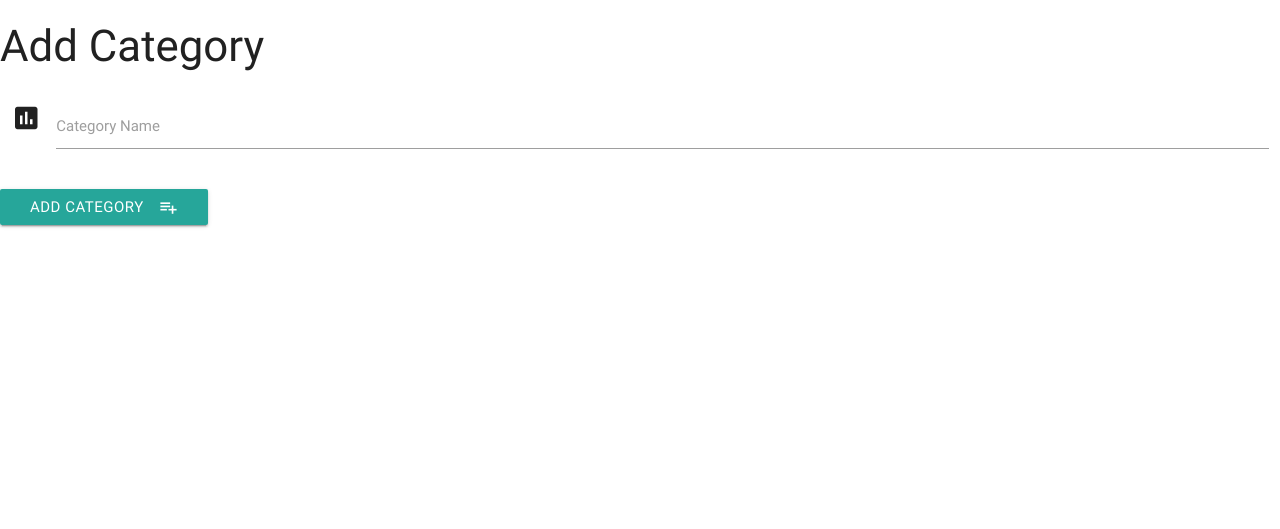
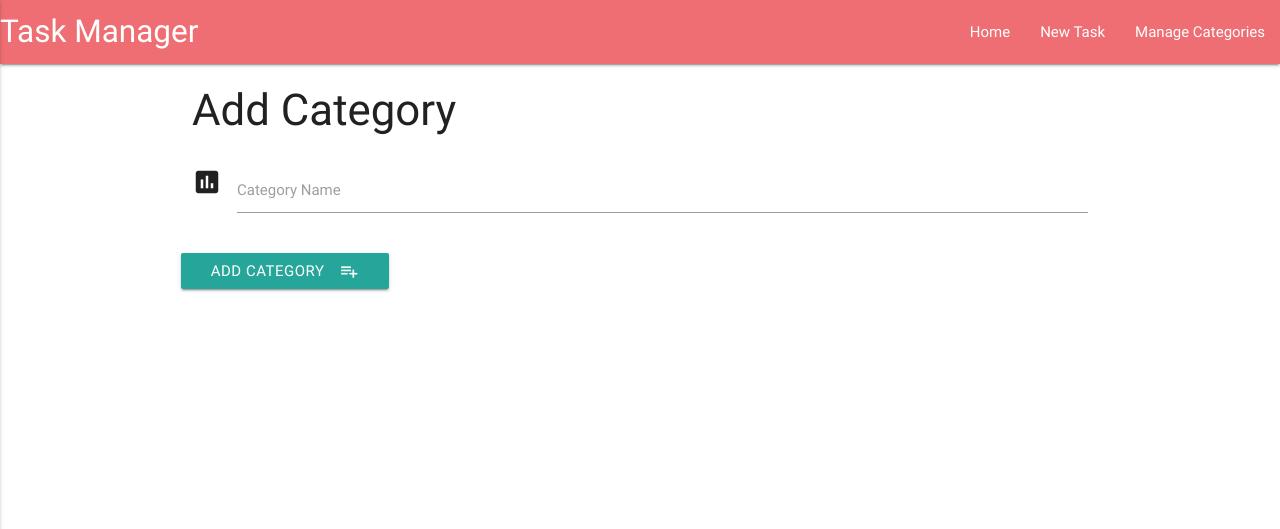
Before and after one commit to machikolacey/python-flask-app, a Flask app: page /add_category in a window 1280 px wide. Shown: the top 529 px of the page. Run offline with Flask 2, Linux system fonts and the light colour scheme; some libraries are stand-ins or nearby versions.

Commit message:
added Navbar

```diff
--- a/templates/base.html
+++ b/templates/base.html
@@ -8,14 +8,34 @@
 </head>
 
 <body>
+   <header>
+        <nav>
+            <div class="nav-wrapper">
+                <a href="{{url_for('get_tasks')}}" class="brand-logo">Task Manager</a>
+                <a href="#" data-activates="mobile-demo" class="button-collapse"><i class="material-icons">menu</i></a>
+                <ul id="nav-mobile" class="right hide-on-med-and-down">
+                    <li><a href="{{url_for('get_tasks')}}">Home</a></li>
+                    <li><a href="{{url_for('add_task')}}">New Task</a></li>
+                    <li><a href="{{url_for('get_categories')}}">Manage Categories</a></li>
+                </ul>
+                <ul class="side-nav" id="mobile-demo">
+                    <li><a href="{{url_for('get_tasks')}}">Home</a></li>
+                    <li><a href="{{url_for('add_task')}}">New Task</a></li>
+                    <li><a href="{{url_for('get_categories')}}">Manage Categories</a></li>
+                </ul>
+            </div>
+        </nav>
+    </header>
+    <div class="container">
     {% block content %} {% endblock %}
-
+ </div>
     <script src="https://cdnjs.cloudflare.com/ajax/libs/jquery/3.2.1/jquery.min.js"></script>
     <script src="https://cdnjs.cloudflare.com/ajax/libs/materialize/0.100.2/js/materialize.min.js"></script>
     <script type="text/javascript">
         $(document).ready(function() {
             $('.collapsible').collapsible();
             $('select').material_select();
+            $(".button-collapse").sideNav();
         });
 
         $('.datepicker').pickadate({
--- a/templates/categories.html
+++ b/templates/categories.html
@@ -19,4 +19,9 @@
 
     </ul>
 </div>
+<div class="row">
+    <a href="{{url_for('add_category')}}" class="waves-effect waves-light btn">
+        <i class="material-icons right">playlist_add</i>Add Category
+    </a>
+</div>
 {% endblock %}
```
